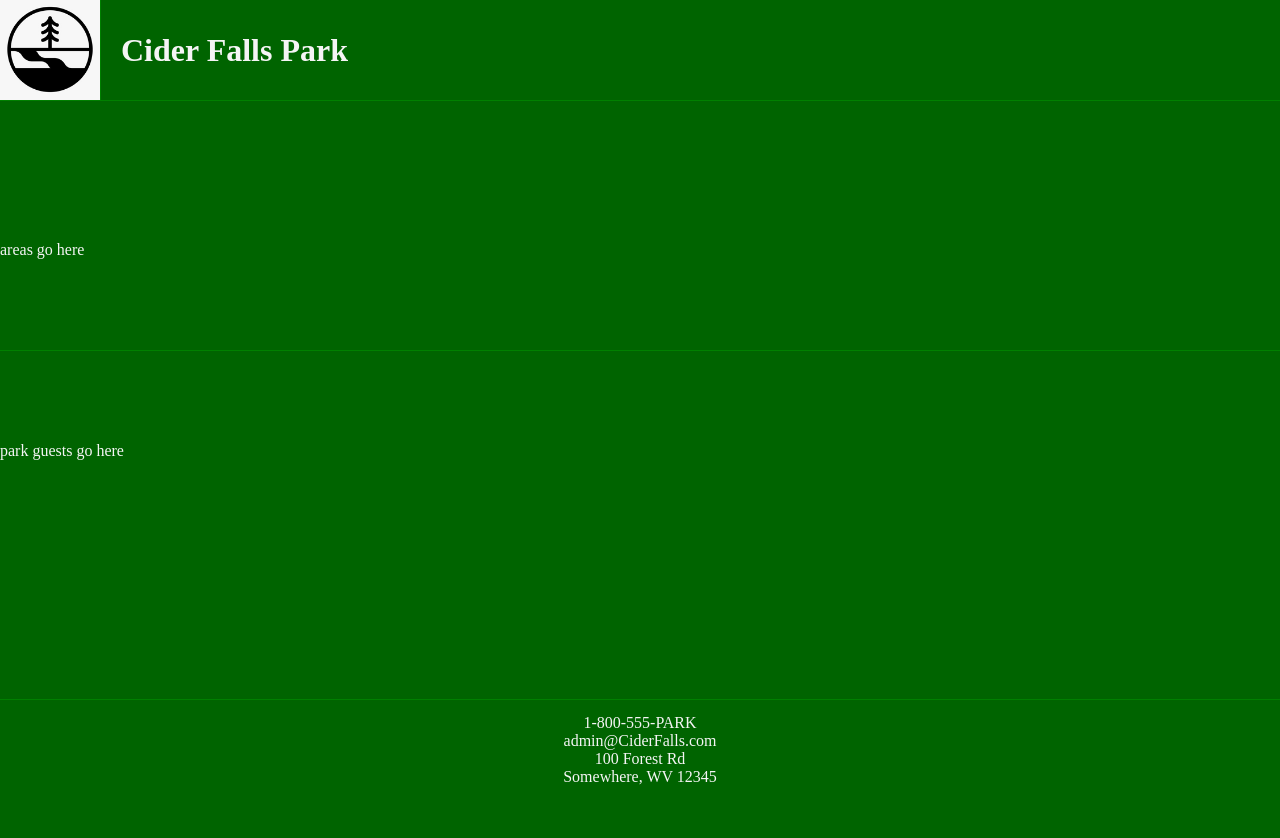
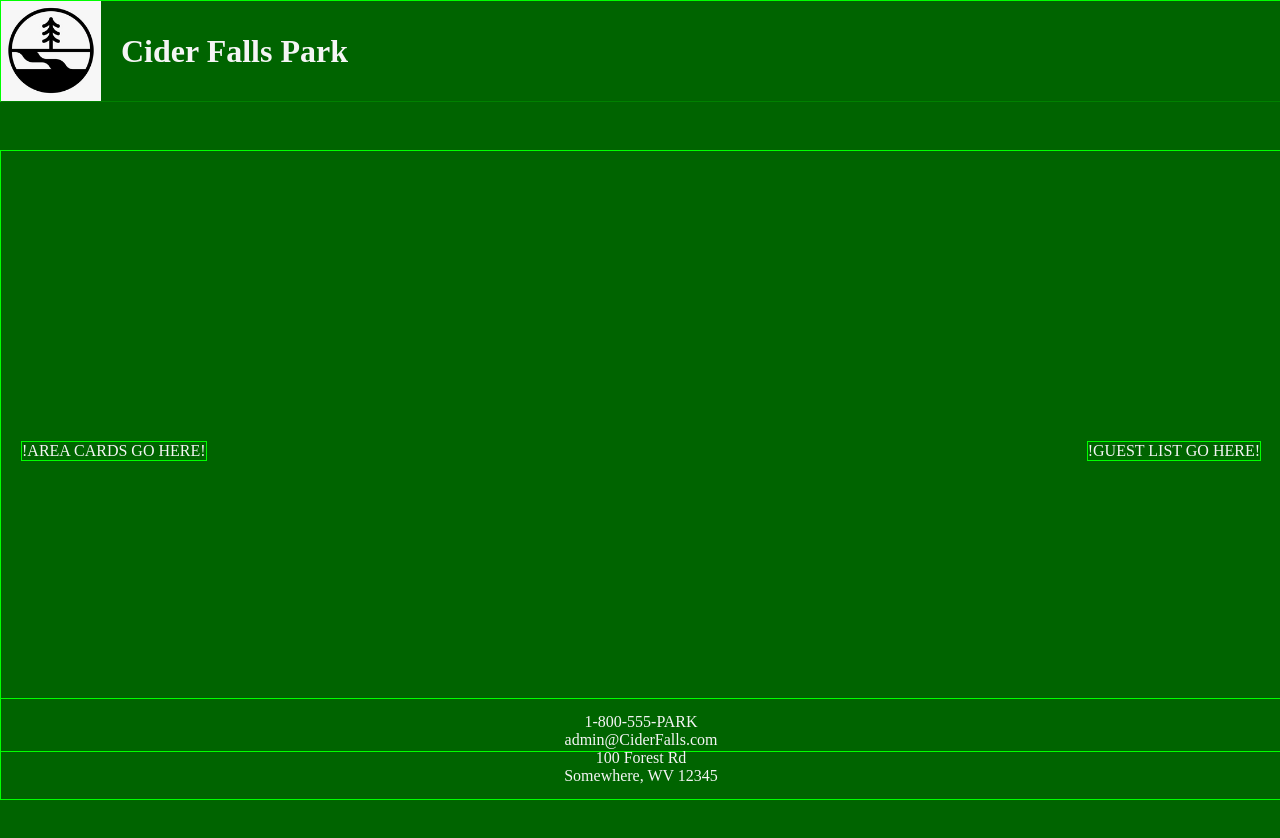
Before and after one commit to guacajoely/cider-falls, a plain HTML site: page index.html in a window 1280 px wide. Before the commit the page ends 800 px from the top, so only its background shows below. Drawn offline with Linux system fonts and the light colour scheme.

Commit message:
layout and basic css done. ready for js

```diff
--- a/index.html
+++ b/index.html
@@ -1,43 +1,18 @@
 <!DOCTYPE html>
 <html lang="en">
 <head>
-
     <meta charset="UTF-8">
     <meta http-equiv="X-UA-Compatible" content="IE=edge">
     <meta name="viewport" content="width=device-width, initial-scale=1.0">
     <title>Cider Falls</title>
+    <link rel="stylesheet" href="./styles/main.css">
+</head>
 
-    <link rel="stylesheet" href="./styles/main.css">
-
-</head>
 <body>
 
     <main id="content">
 
-        <header>
-            <img id="img-header" src="./images/logo.png">
-            <h1>Cider Falls Park</h1>
-        </header>
-
-        <section class="areas container">
-
-        areas go here
-
-        </section>
-
-        <article class="parkguests container">
-        park guests go here
-        </article>
-
-        <footer>
-            <div id="phone info">1-800-555-PARK</div>
-            <div id="email info">admin@CiderFalls.com</div>
-            <div id="address info">100 Forest Rd <br>Somewhere, WV 12345</div>
-        </footer>
-
-
-
-
+        HTML GO HERE
 
     </main>
 
--- a/scripts/createHTML.js
+++ b/scripts/createHTML.js
@@ -2,21 +2,26 @@ export const createHTML = () => {
     return `
 
         <header>
-            <img
-
+            <img id="img-header" src="./images/logo.png">
+            <h1>Cider Falls Park</h1>
         </header>
 
-        <section class="areas container">
+        <section id="main-container">
+            <article class="areas container">
+                !AREA CARDS GO HERE!
+            </article>
 
-        areas go here
-
+            <article class="parkguests container">
+                !GUEST LIST GO HERE!
+            </article>
         </section>
 
-        <article class="parkguests container">
-        park guests go here
-        </article>
+        <footer>
+            <div id="phone info">1-800-555-PARK</div>
+            <div id="email info">admin@CiderFalls.com</div>
+            <div id="address info">100 Forest Rd <br>Somewhere, WV 12345</div>
+        </footer>
 
-        <footer>footer go here</footer>
 
       `;
   };
--- a/scripts/main.js
+++ b/scripts/main.js
@@ -1,3 +1,3 @@
 import { createHTML } from "./createHTML.js";
 
-document.querySelector("#content").innerHTML =
+document.querySelector("#content").innerHTML = createHTML()
--- a/styles/main.css
+++ b/styles/main.css
@@ -4,9 +4,10 @@ body {
     margin: 0;
 }
 
-header, footer, .container {
+header, footer, .container, #main-container {
     display: flex;
     align-items: center;
+    border: thin solid lime;
 }
 
 header, footer {
@@ -23,23 +24,22 @@ header {
 #img-header {
     width:100px;
     margin-right: 20px;
-    border-right: thin solid green;
 }
 
-.areas {
-    margin-top: 150px;
-    border-bottom: thin solid green;
+#main-container {
+    width: 100%;
+    height: 600px;
+    margin: 150px 0px;
+    justify-content: space-between;
 }
 
 .container {
-    width: 100%;
-    height: 200px;
+    margin: 20px;
 }
 
 footer {
     position: fixed;
     bottom: 0px;
-    border-top: thin solid green;
     flex-direction: column;
     justify-content: center;
     text-align: center;
```
